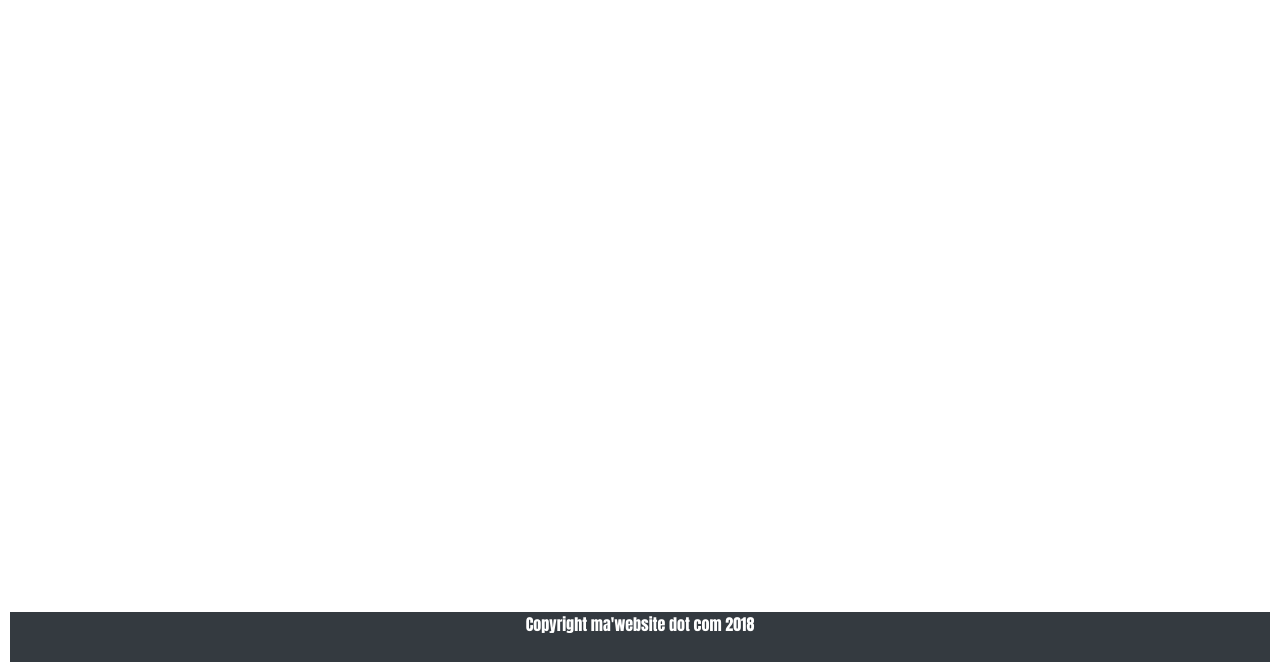
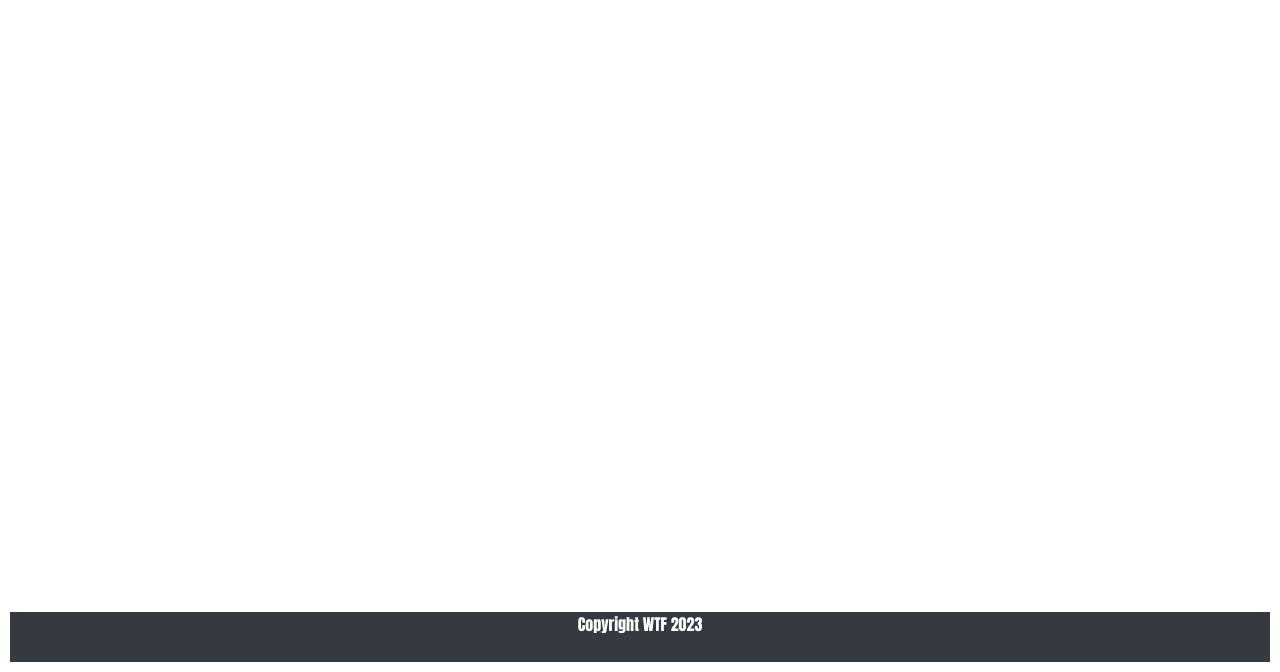
Before and after one commit to Laawe/web-prototype-fill-murray, a plain HTML site: page index.html in a window 1280 px wide. Shown: the part 376-1048 px from the top of the page. Drawn offline with Linux system fonts and the light colour scheme; a web font is replaced by a local one.

Commit message:
change footer

```diff
--- a/index.html
+++ b/index.html
@@ -39,7 +39,7 @@
   <footer>
     <row>
       <div id="container-copy" class="col-12">
-        <span id="Copyright">Copyright  ma'website dot com 2018</span>
+        <span id="Copyright">Copyright WTF 2023</span>
       </div>
     </row>
   </footer>
```
